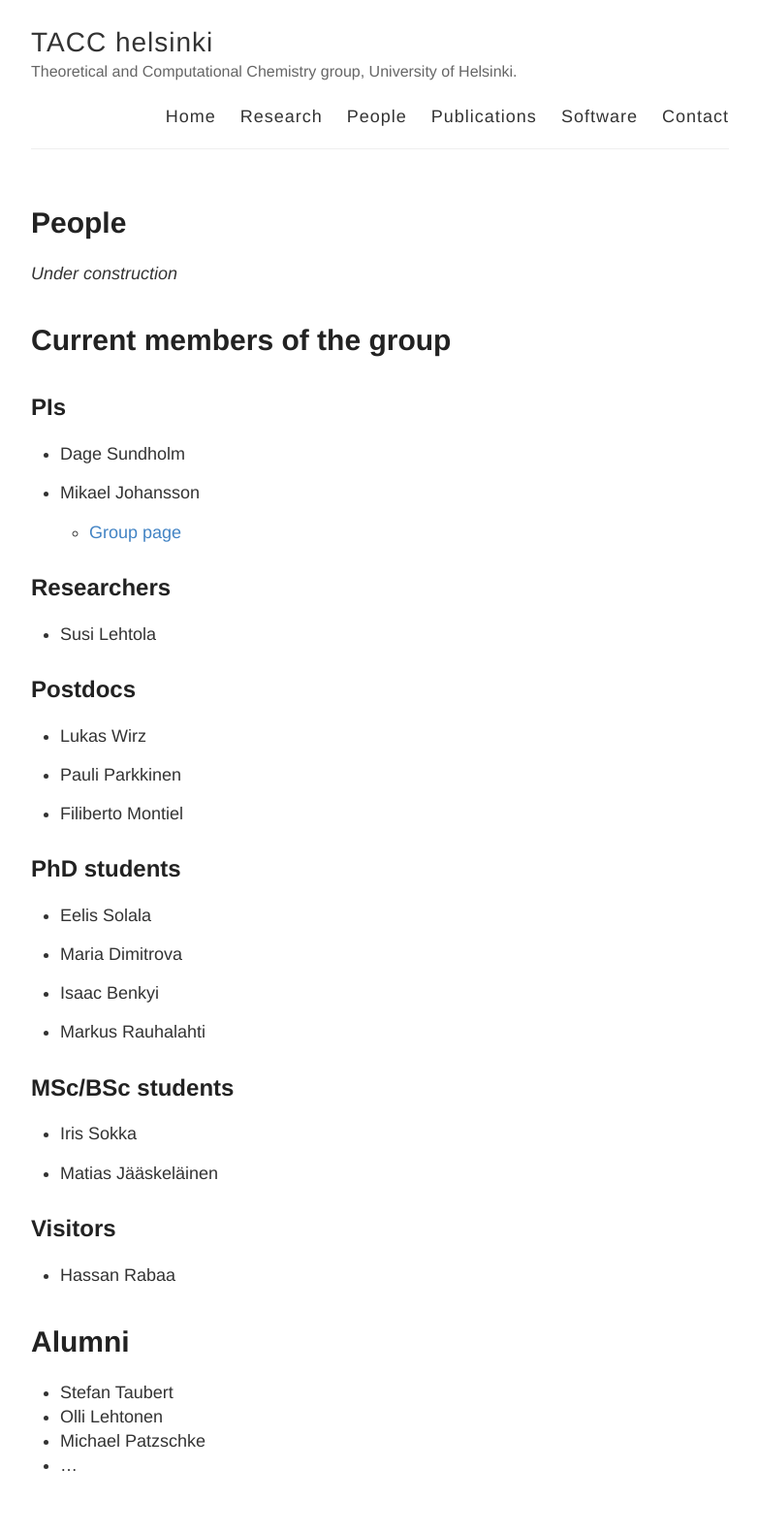
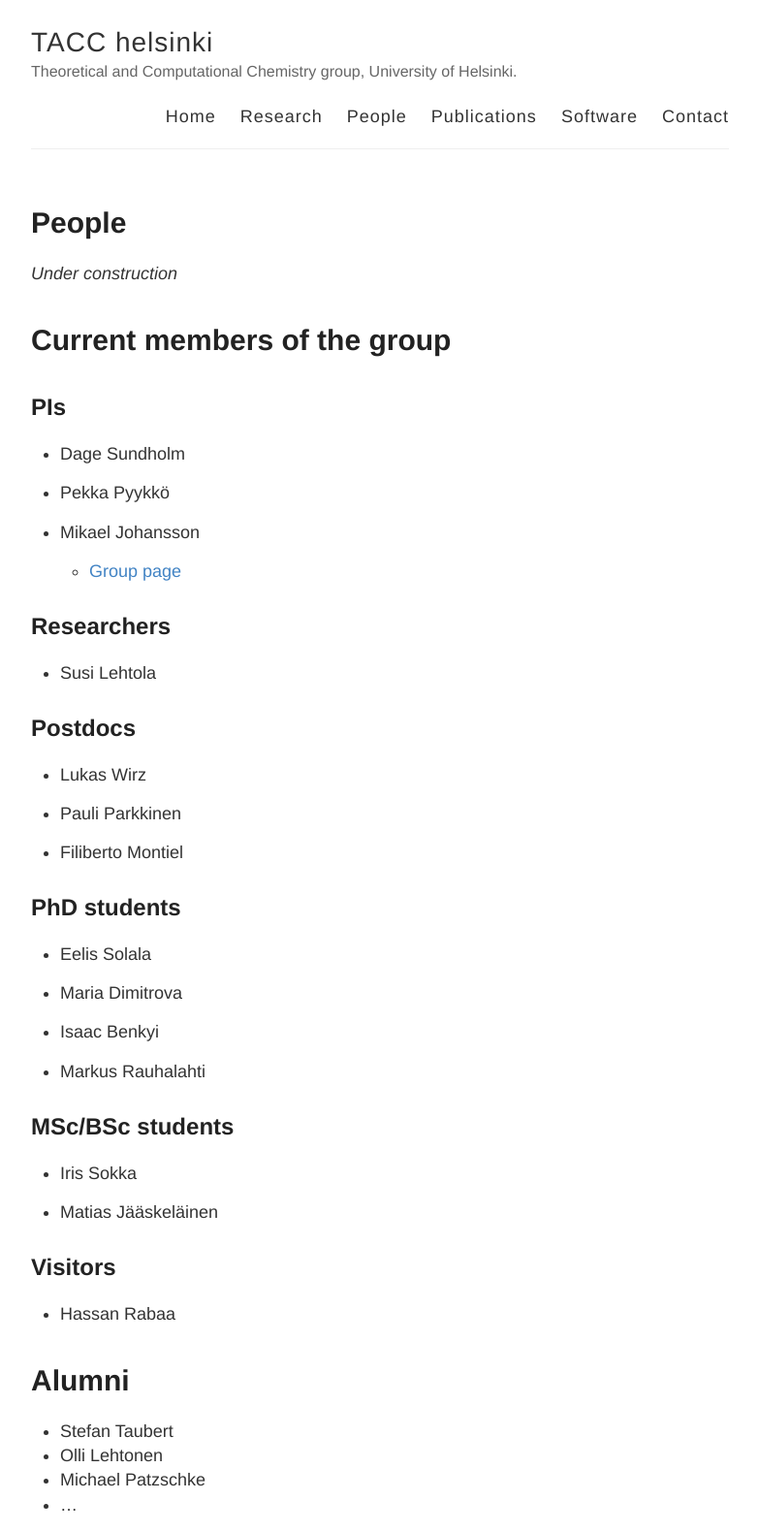
Before and after one commit to tacc-helsinki/tacc-helsinki.github.io, a Jekyll site: the page built from people.md, in a window 1280 px wide. Shown: the whole page at 97% size, without its empty margins (248-1031 px from the left). Built offline with Jekyll 4.4.1, drawn with Linux system fonts in a browser that asks for light colours; before the commit the page ends 1540 px from its top, so only the background shows below that.

Commit message:
README has todo's now. Added Pekka to PIs

```diff
--- a/people.md
+++ b/people.md
@@ -11,6 +11,8 @@
 ## PIs
 
 * Dage Sundholm
+
+* Pekka Pyykkö
 
 * Mikael Johansson
   * [Group page](https://blogs.helsinki.fi/johansson-group/research/)
```
Also changed, not shown: README.md.
